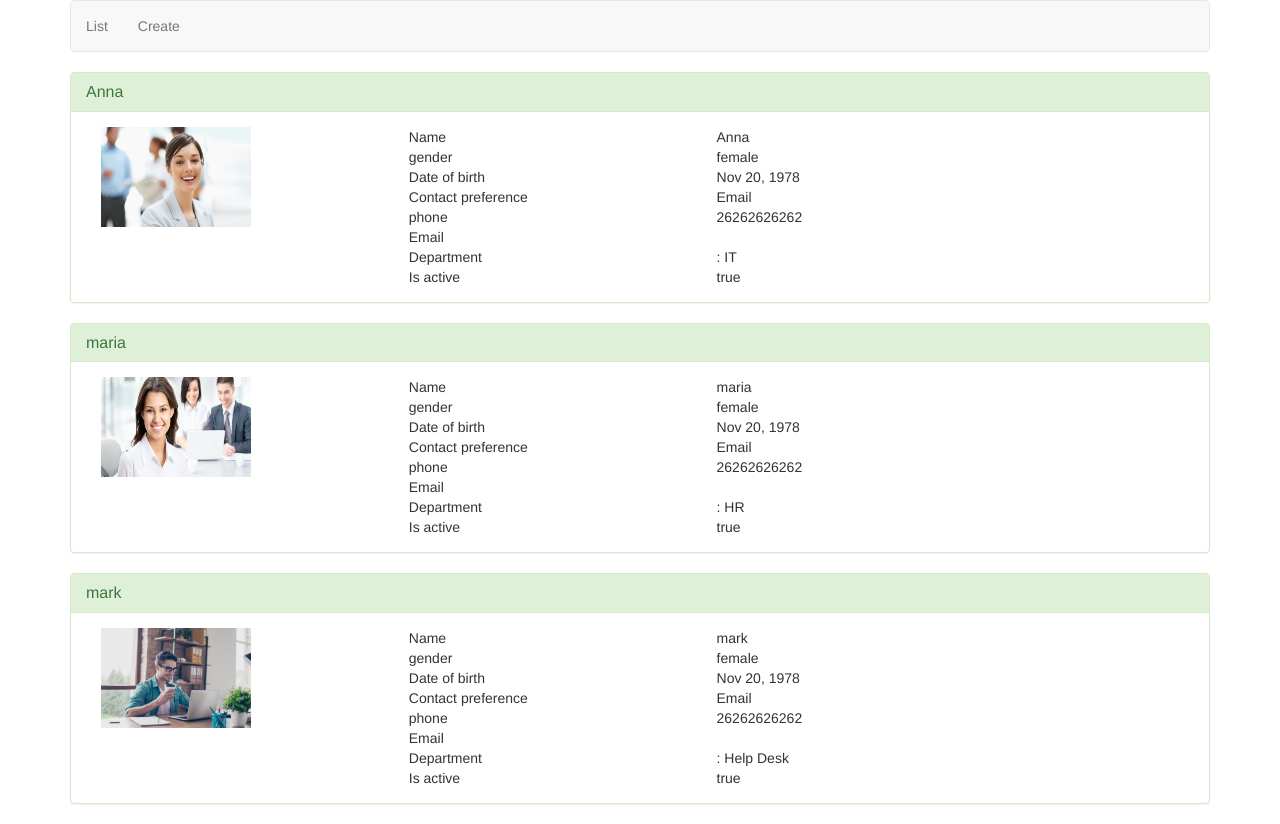
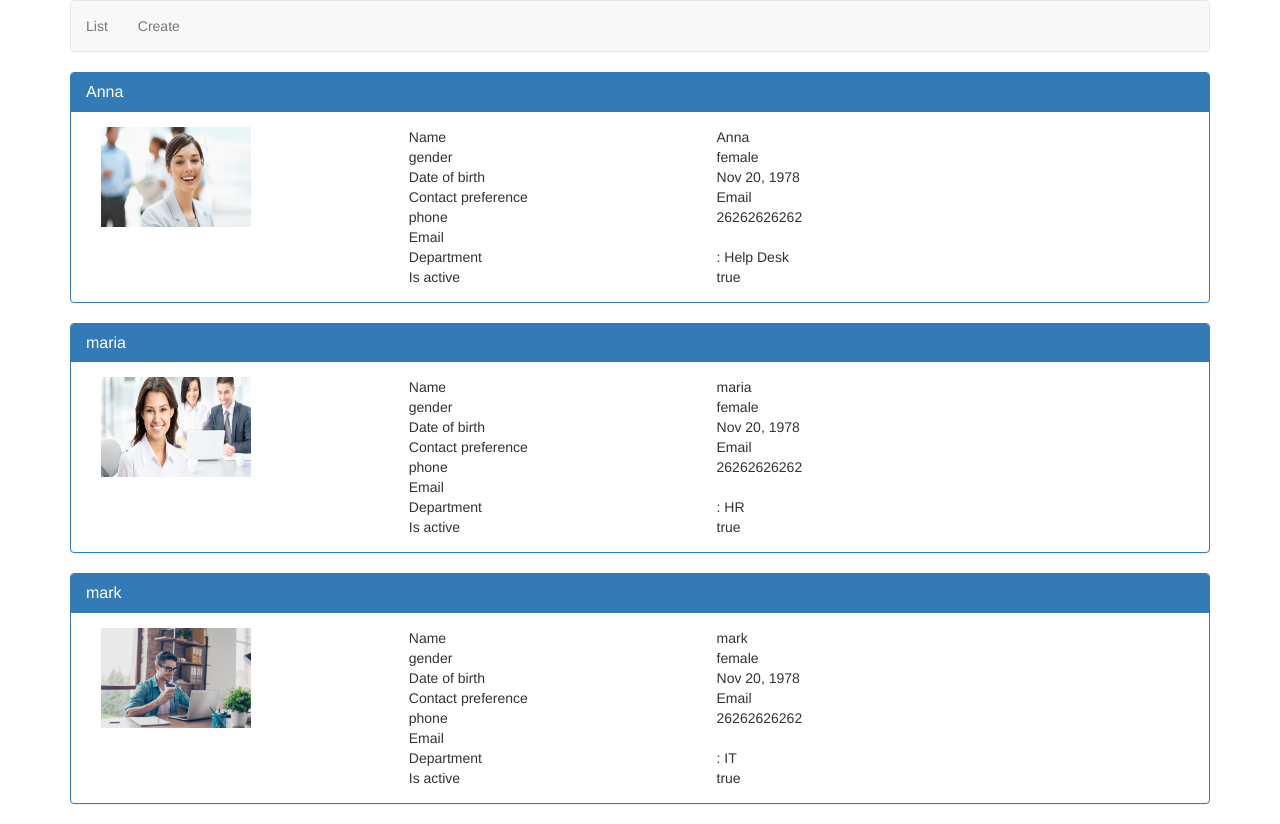
Before and after one commit to LeandroCarolino01/angular-crud, an Angular app: page /list in a window 1280 px wide. Built offline with nearby package versions, Linux system fonts and the light colour scheme.

Commit message:
route params added

```diff
--- a/src/app/employees/display-employee.component.html
+++ b/src/app/employees/display-employee.component.html
@@ -1,4 +1,4 @@
-<div class="panel panel-success">
+<div class="panel panel-primary" [class.panel-success]="selectedEmployeeId === employee.id">
   <div class="panel-heading">
     <h3 class="panel-title">{{employee.name}}</h3>
   </div>
--- a/src/app/employees/display-employee.component.ts
+++ b/src/app/employees/display-employee.component.ts
@@ -1,16 +1,21 @@
 import { Component, OnInit, Input } from "@angular/core";
 import { Employee } from "../models/employee.model";
+import { ActivatedRoute } from '@angular/router';
 @Component({
   selector: "app-display-employee",
   templateUrl: "./display-employee.component.html",
   styleUrls: ["./display-employee.component.css"],
 })
 export class DisplayEmployeeComponent implements OnInit {
+  private selectedEmployeeId: number;
+
   @Input() employee: Employee;
 
 
-  constructor() {}
+  constructor(private _route: ActivatedRoute) {}
 
-  ngOnInit(): void {}
+  ngOnInit() {
+    this.selectedEmployeeId = +this._route.snapshot.paramMap.get('id');
+  }
 
 }
--- a/src/app/employees/employee-details.component.html
+++ b/src/app/employees/employee-details.component.html
@@ -76,6 +76,9 @@
     </div>
   </div>
   <div class="panel-footer">
-    <a class="btn btn-primary" [routerLink]="['/list']">Back to list</a>
+    <a class="btn btn-primary" [routerLink]="['/list', {id:employee.id}]">Back to list</a>
+    <button class="btn btn-primary pull-right" (click)="viewNextEmployee()">
+      View Next employee
+    </button>
   </div>
 </div>
--- a/src/app/employees/employee-details.component.ts
+++ b/src/app/employees/employee-details.component.ts
@@ -1,5 +1,5 @@
 import { Component, OnInit } from '@angular/core';
-import { ActivatedRoute } from '@angular/router';
+import { ActivatedRoute, Router } from '@angular/router';
 import { EmployeeService } from './employee.service';
 import { Employee } from '../models/employee.model';
 
@@ -9,12 +9,24 @@ import { Employee } from '../models/employee.model';
   styleUrls: ['./employee-details.component.css']
 })
 export class EmployeeDetailsComponent implements OnInit {
+  private _id: number;
   employee: Employee;
-  constructor(private _route: ActivatedRoute, private _employeeService: EmployeeService) { }
+  constructor(private _route: ActivatedRoute, private _employeeService: EmployeeService, private _router: Router) { }
 
   ngOnInit(): void {
-    const id = +this._route.snapshot.paramMap.get('id');
-    this.employee = this._employeeService.getEmployee(id);
+      this._route.paramMap.subscribe(params => {
+      this._id = +params.get('id');
+      this.employee = this._employeeService.getEmployee(this._id);
+    });
   }
 
+  viewNextEmployee() {
+    if (this._id < 3) {
+      this._id = this._id + 1;
+    } else {
+      this._id = 1;
+    }
+
+    this._router.navigate(['/employees', this._id]);
+  }
 }
--- a/src/app/employees/employee.service.ts
+++ b/src/app/employees/employee.service.ts
@@ -11,7 +11,7 @@ export class EmployeeService {
       contactPreference: 'Email',
       phoneNumber: 26262626262,
       dateOfBirth: new Date('11/20/1978'),
-      department: '3',
+      department: '1',
       isActive: true,
       photoPath: 'assets/images/person1.jpg',
       password: '',
@@ -37,7 +37,7 @@ export class EmployeeService {
       contactPreference: 'Email',
       phoneNumber: 26262626262,
       dateOfBirth: new Date('11/20/1978'),
-      department: '1',
+      department: '3',
       isActive: true,
       photoPath: 'assets/images/person3.jpg',
       password: '',
```
